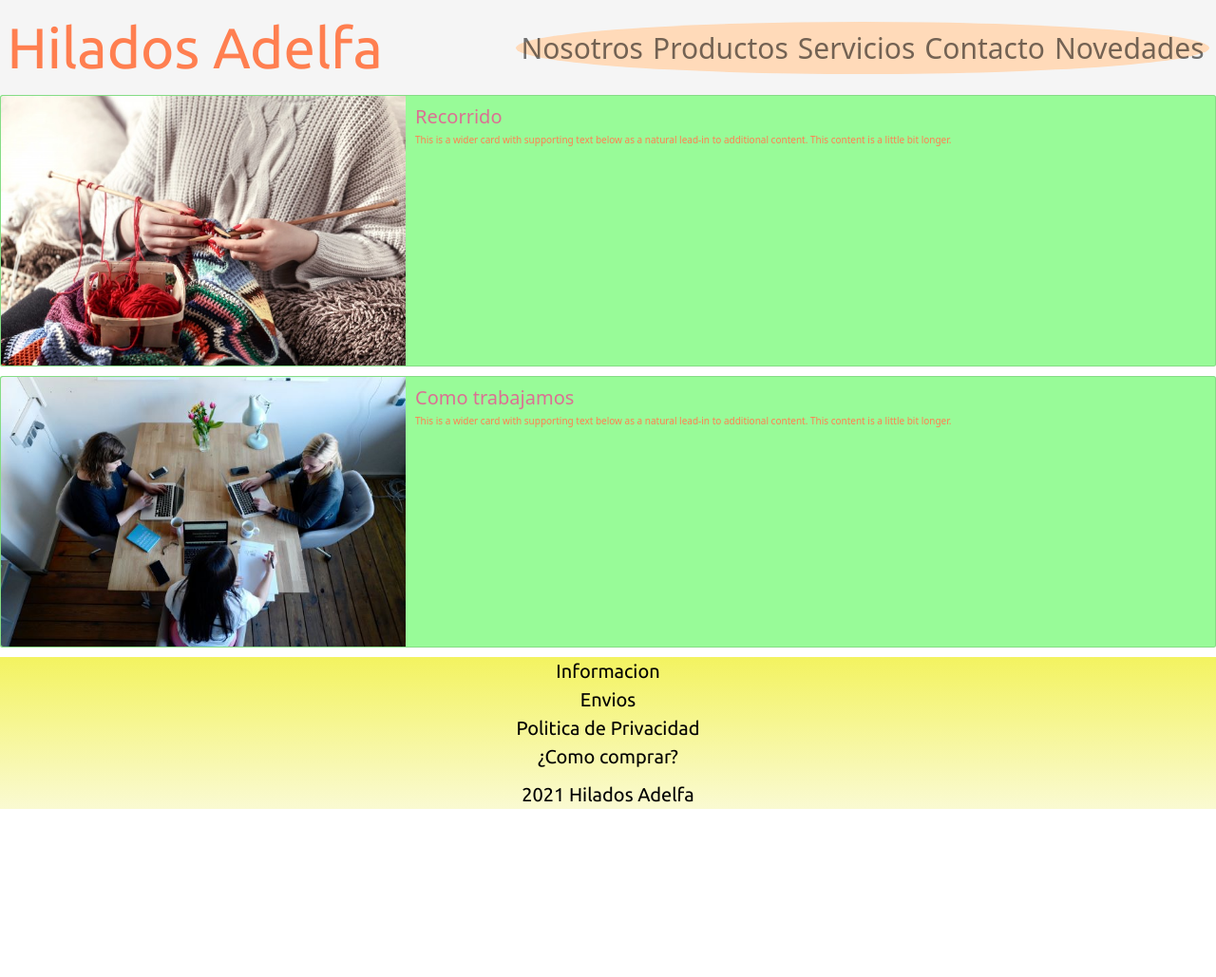
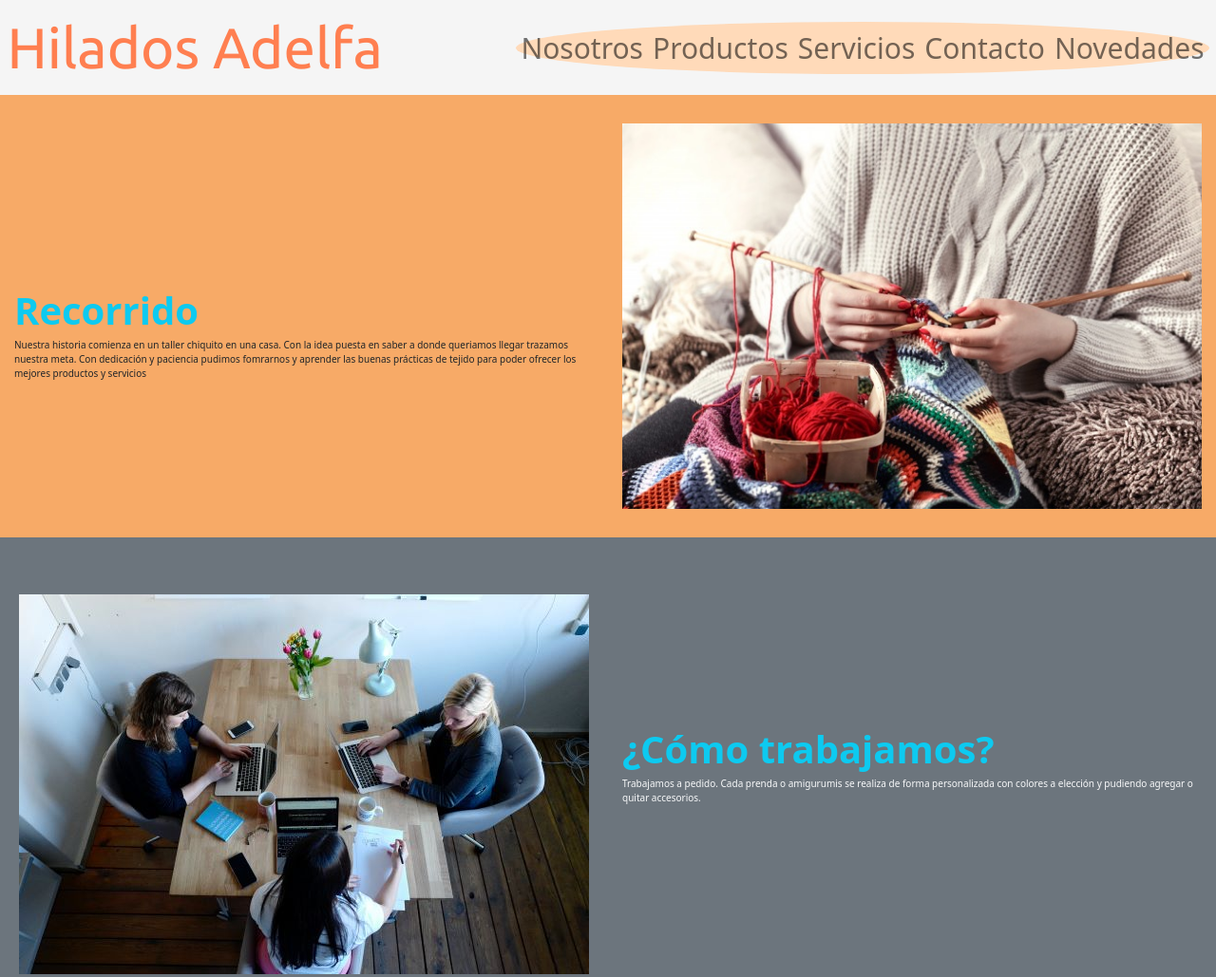
Before and after one commit to roinagaki/ProyectoAdelfa, a website: page Vistas/Nosotros.html in a window 1280 px wide. Shown: the top 1029 px of the page at 95% size. Before the commit the page ends 852 px from the top, so only its background shows below. Drawn offline with nearby package versions, Linux system fonts and the light colour scheme.

Commit message:
Cambio html nosotros

```diff
--- a/Vistas/Nosotros.html
+++ b/Vistas/Nosotros.html
@@ -35,29 +35,34 @@
     </nav>
   </header>
     <main>
-        <div class="card mb-3 card-gral" style="max-width: 100%;">
-            <div class="row g-0">
-              <div class="col-md-4">
-                <img src="/Img/Recorrido.jpg" class="img-fluid rounded-start" alt="Recorrido">
+
+          <div id="fondo-nosotros">
+            <div class="row wv-100 g-0  py-5 h-100">
+                <div class="col-lg-6 d-flex align-self-center">
+                    <div class="contenido my-5 w-100 mx-auto px-4">
+                        <h1 class="display-3 fw-bold text-light"><br><span class="text-info">Recorrido</span></h1>
+                        <p class="text-dark">Nuestra historia comienza en un taller chiquito en una casa. Con la idea puesta en saber a donde queriamos llegar trazamos nuestra meta. Con dedicación y paciencia pudimos fomrarnos y aprender las buenas prácticas de tejido para poder ofrecer los mejores productos y servicios</p>
+
                     </div>
-              <div class="col-md-8">
-                <div class="card-body">
-                  <h5 class="card-title">Recorrido</h5>
-                  <p class="card-text">This is a wider card with supporting text below as a natural lead-in to additional content. This content is a little bit longer.</p>
-
+                </div>
+                <div class="col-lg-6 d-flex align-self-center px-4">
+                    <div class="contenido mx-auto">
+                        <img src="/Img/Recorrido.jpg" class="contenido__img img-fluid" alt="">
                     </div>
                 </div>
             </div>
         </div>
-          <div class="card mb-3 card-gral" style="max-width: 100%;">
-            <div class="row g-0">
-              <div class="col-md-4">
-                <img src="/Img/meeting.jpg" class="img-fluid rounded-start" alt="Como trabajamos">
+        <div>
+          <div class="row wv-100 g-0 bg-secondary py-5 h-100">
+              <div class="col-lg-6 d-flex align-self-center px-4">
+                  <div class="contenido-two mt-5 mx-auto">
+                      <img src="/Img/meeting.jpg" class="contenido__img img-fluid" alt="">
                   </div>
-              <div class="col-md-8">
-                <div class="card-body">
-                  <h5 class="card-title">Como trabajamos</h5>
-                  <p class="card-text">This is a wider card with supporting text below as a natural lead-in to additional content. This content is a little bit longer.</p>
+              </div>
+              <div class="col-lg-6 d-flex align-self-center">
+                  <div class="contenido-two my-5 w-100 mx-auto px-4">
+                      <h2 class="display-3 fw-bold text-info contenido__h1">¿Cómo trabajamos?</h2>
+                      <p class="text-light">Trabajamos a pedido. Cada prenda o amigurumis se realiza de forma personalizada con colores a elección y pudiendo agregar o quitar accesorios.</p>
 
                   </div>
               </div>
--- a/scss/layout/_main.scss
+++ b/scss/layout/_main.scss
@@ -7,8 +7,9 @@
     color: palevioletred;
     font-size: 2rem;
 }
-.card-gral{
-    background-color: palegreen ;
+
+#fondo-nosotros{
+    background-color: #f7aa67;
 }
 
 .card-text{
@@ -21,7 +22,7 @@ td{
     font-family: 'Ubuntu', sans-serif;
     font-size: 1.5rem;
 }
-/*Estilo por clases*/
+
 .titulos-tabla th{
     color: lightseagreen;
     font-size: 2rem;
--- a/scss/layout/_medias.scss
+++ b/scss/layout/_medias.scss
@@ -1,8 +1,5 @@
 @media screen and (max-width: 320px) {
-    .section-principal{
-        grid-template-columns: 1fr;
 
-      }
 
       h1{
           justify-content: center;
@@ -12,16 +9,18 @@
           flex-direction: column;
           align-content: center;
       }
+
+      .navbar-collapse{
+          border-radius: 0%;
+          background-color: whitesmoke;
+      }
 }
 
 
 @media screen and (max-width: 768px){
 
 
-    .section-principal{
-      grid-template-columns: 1fr;
 
-    }
 
     h1{
         justify-content: center;
@@ -31,4 +30,9 @@
         flex-direction: column;
         align-content: center;
     }
+
+    .navbar-collapse{
+        border-radius: none;
+        background-color: whitesmoke;
+    }
 }
```
Also changed, not shown: Vistas/Productos.html (line endings or trailing spaces), css/estilos.css. Lines whose indentation alone changed are shown as unchanged.
